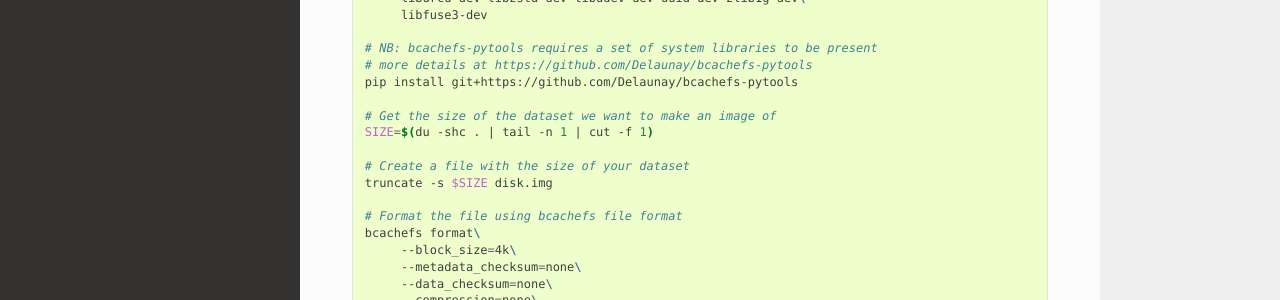
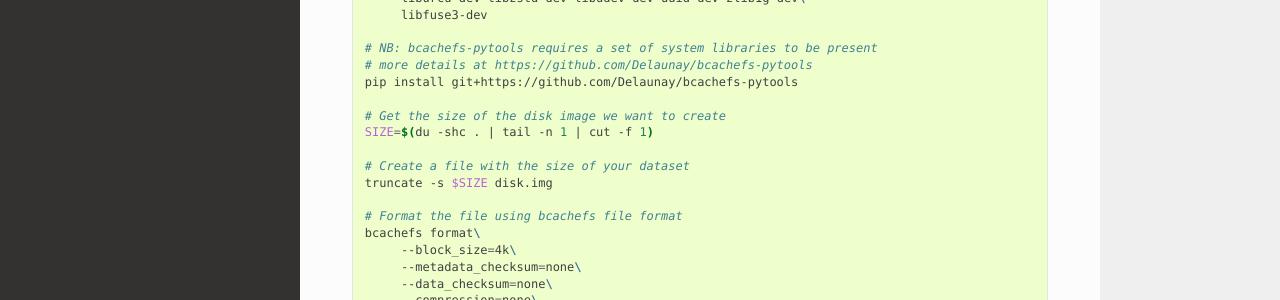
Before and after one commit to mila-iqia/bcachefs, a Sphinx documentation site: the page built from docs/getting_started/write.rst, in a window 1280 px wide and 1182 px high. Shown: the part 369-669 px from the top of the window. Built offline with Sphinx 7.4.7 and the Read the Docs theme 2.0.0, drawn with Linux system fonts in a browser that asks for light colours.

Commit message:
Update docs/getting_started/write.rst
Co-authored-by: satyaog <satyaog@gmail.com>

```diff
--- a/docs/getting_started/write.rst
+++ b/docs/getting_started/write.rst
@@ -17,7 +17,7 @@ The best way to create a new archive is to use the standard bcachefs tools.
    # more details at https://github.com/Delaunay/bcachefs-pytools
    pip install git+https://github.com/Delaunay/bcachefs-pytools
 
-   # Get the size of the dataset we want to make an image of
+   # Get the size of the disk image we want to create
    SIZE=$(du -shc . | tail -n 1 | cut -f 1)
 
    # Create a file with the size of your dataset
```
